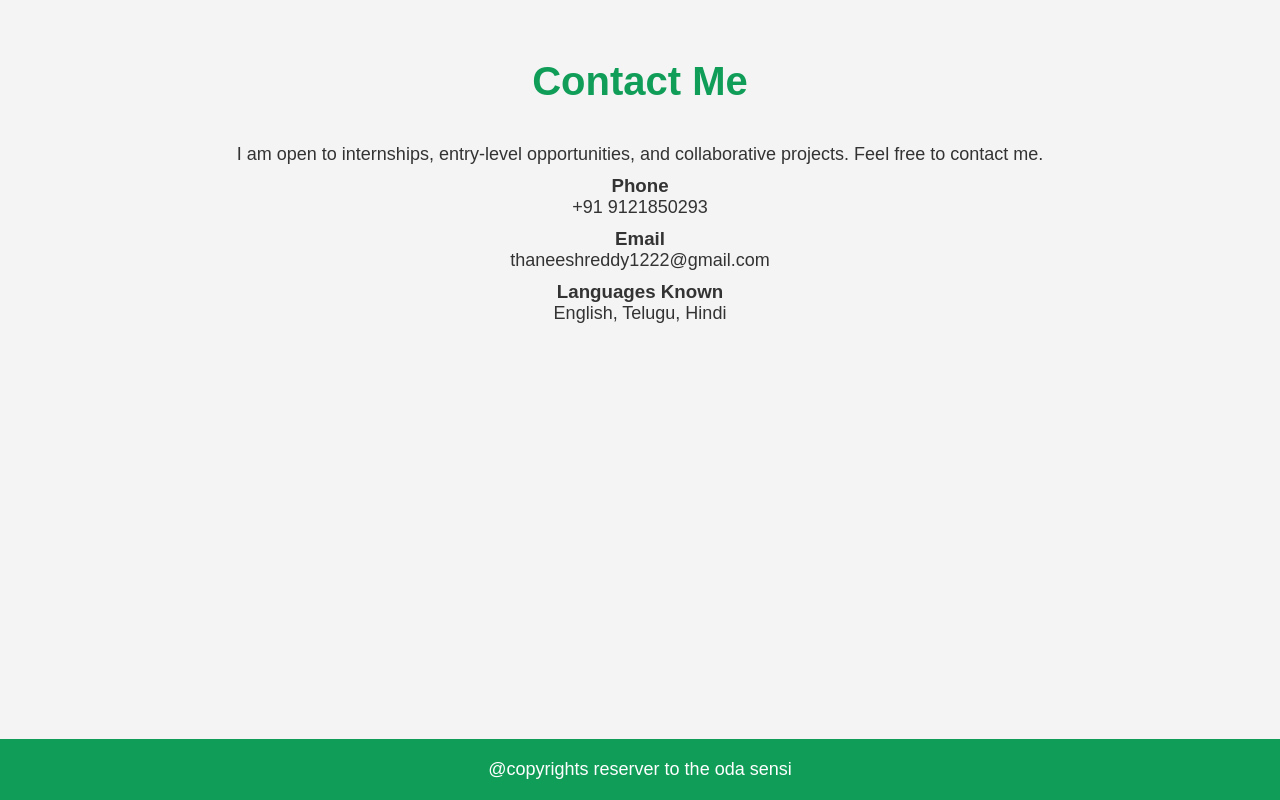
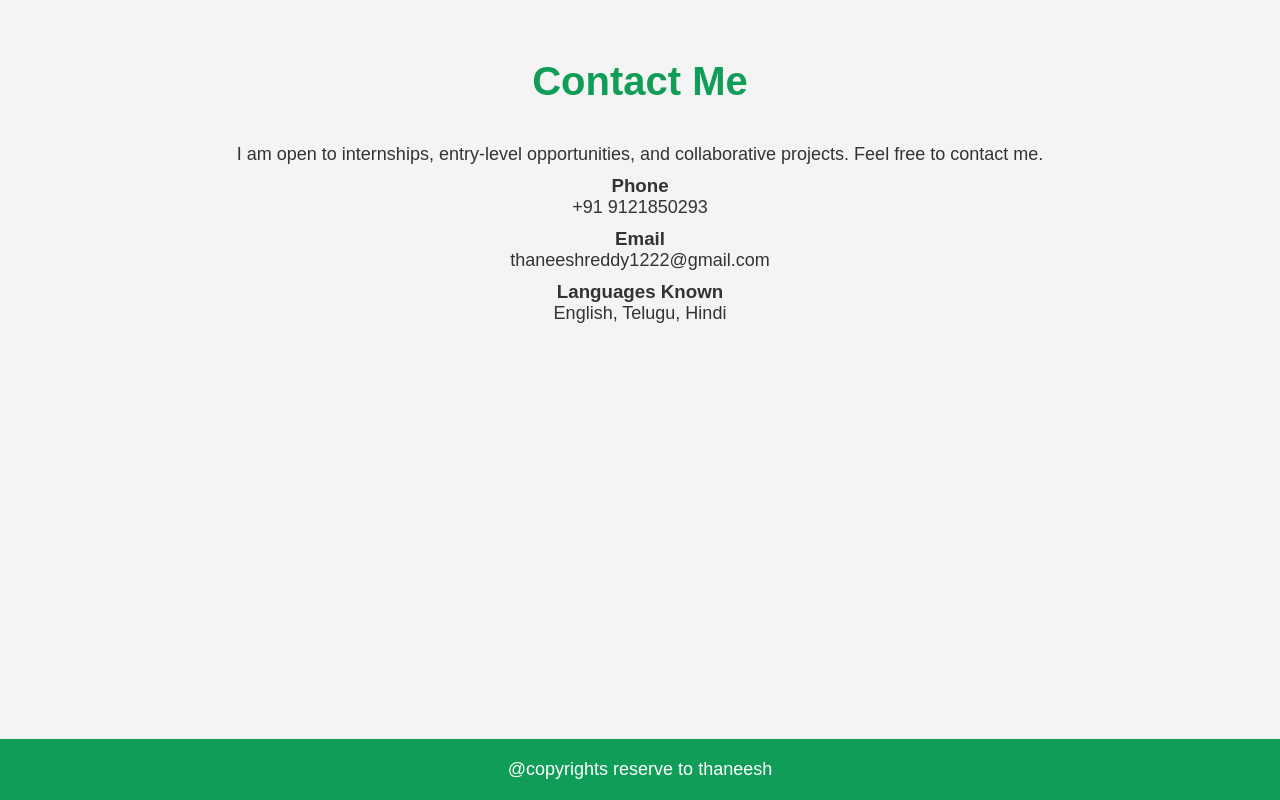
Before and after one commit to thaneeshreddy121/Portfolio, a plain HTML site: page index.html in a window 1280 px wide. Shown: the part 4930-5730 px from the top of the page. Drawn offline with Linux system fonts and the light colour scheme.

Commit message:
Restore and format index.html structure
Restored and formatted the HTML structure, including the navigation bar, sections, and footer. Ensured proper indentation and corrected minor errors in the content.

```diff
--- a/index.html
+++ b/index.html
@@ -448,7 +448,7 @@ footer{
     <p>English, Telugu, Hindi</p>
 </section>
 </body>
-<footer> @copyrights reserver to the oda sensi</footer>
+<footer> @copyrights reserve to thaneesh</footer>
 
   </body>
   </html>
```
